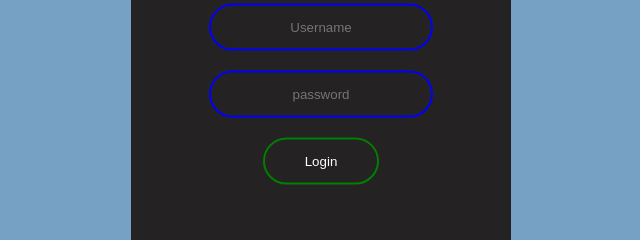
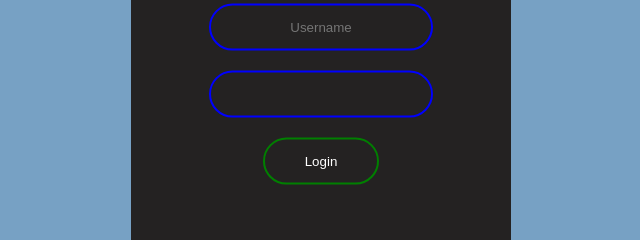
Before and after one commit to ManikantaChoreegala/login_form, a plain HTML site: page index.html in a window 1280 px wide. Shown: the part 336-576 px from the top of the page, 319-959 px from the left. Drawn offline with Linux system fonts and the light colour scheme.

Commit message:
placeholderr

```diff
--- a/index.html
+++ b/index.html
@@ -10,7 +10,7 @@
     <form class="box" action="index.html" method="POST">
         <h1>Login</h1>
         <input type="text" placeholder="Username">
-        <input type="password" placeholder="password">
+        <input type="password" placeholderr="password">
         <input type="submit" value="Login">
     </form>
 </body>
```
